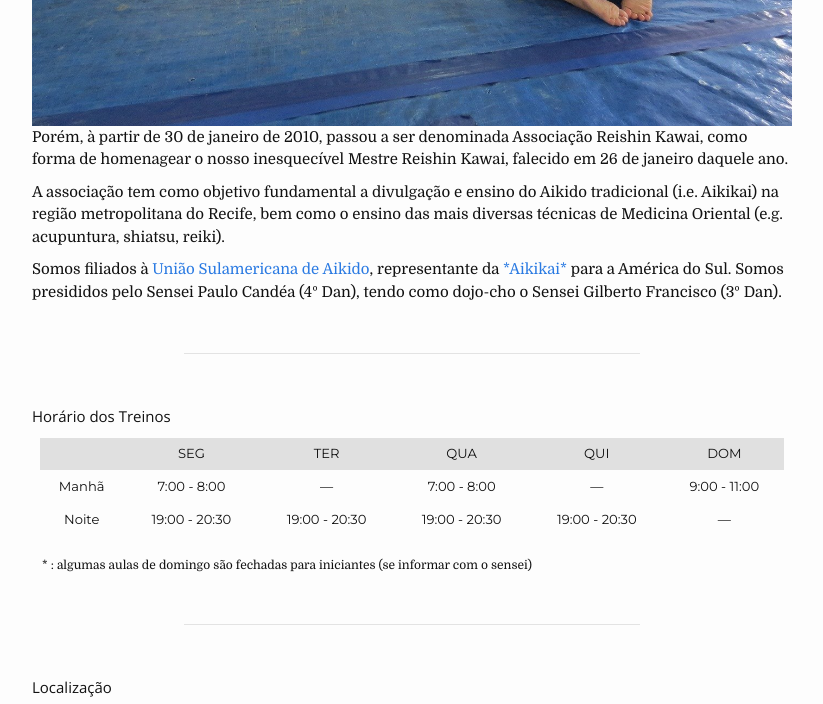
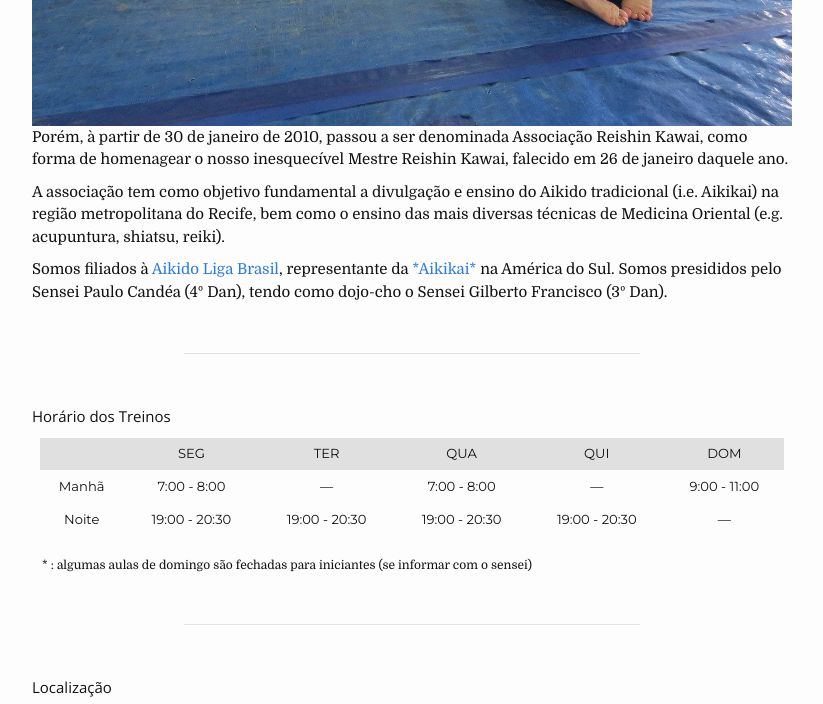
Before and after one commit to aikidorecife/aikidorecife.github.io, a Jekyll site: the page built from dojo.html, in a window 1280 px wide and 900 px high, scrolled down 612 px, cut to the strip 0-704 px from the top of the window. Shown: the whole strip, without its empty margins (228-1051 px from the left). Built offline with Jekyll 4.4.1, drawn with Linux system fonts in a browser that asks for light colours; nearby versions of some CDN libraries.

Commit message:
changing dojo affiliation

```diff
--- a/dojo.html
+++ b/dojo.html
@@ -24,9 +24,9 @@ bem como o ensino das mais diversas técnicas de Medicina Oriental
 </p>
 
 <p>
-Somos filiados à <a href="//www.aikidokawai.com.br/">União Sulamericana de Aikido</a>,
+Somos filiados à <a href="//www.aikidoligabrasil.com">Aikido Liga Brasil</a>,
 representante da <a href="//www.aikikai.or.jp/eng/">*Aikikai*</a>
-para a América do Sul. Somos presididos pelo Sensei Paulo Candéa (4º Dan), tendo como
+na América do Sul. Somos presididos pelo Sensei Paulo Candéa (4º Dan), tendo como
 dojo-cho o Sensei Gilberto Francisco (3º Dan).
 </p>
 
```
